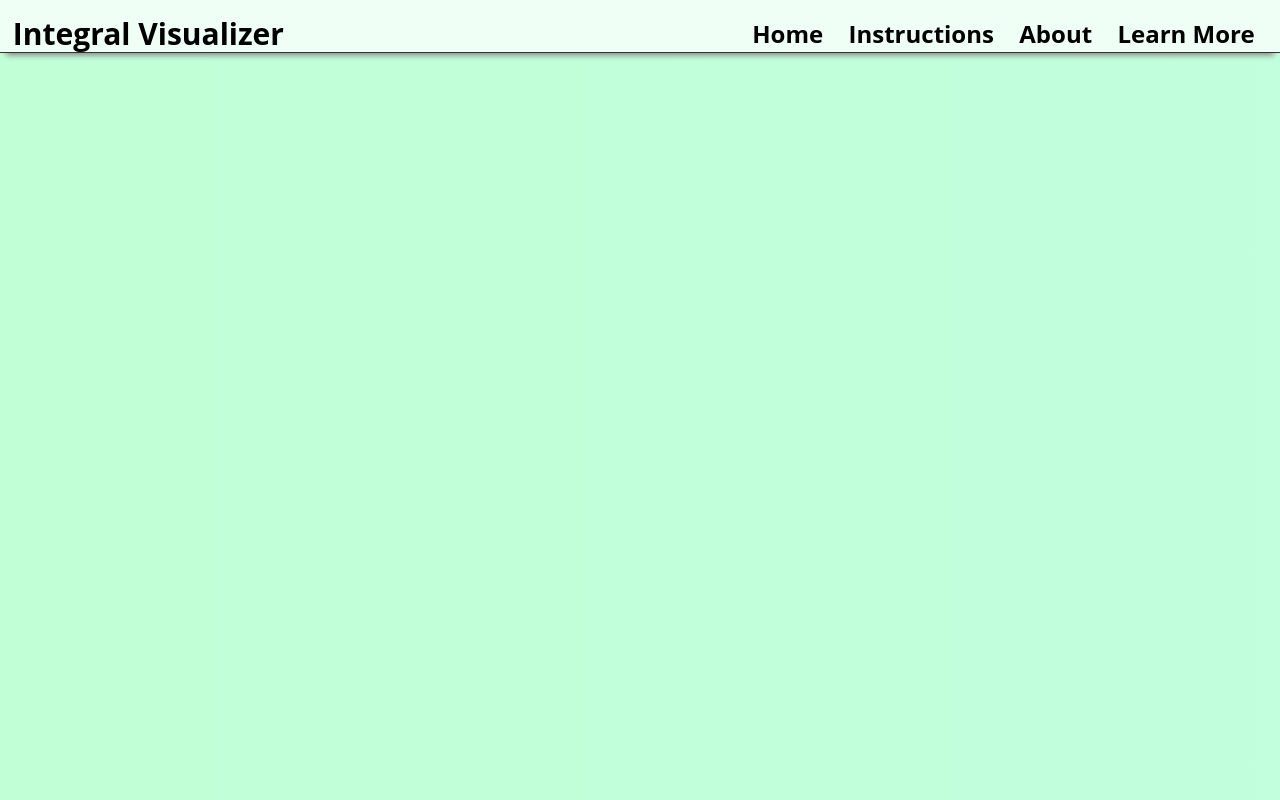
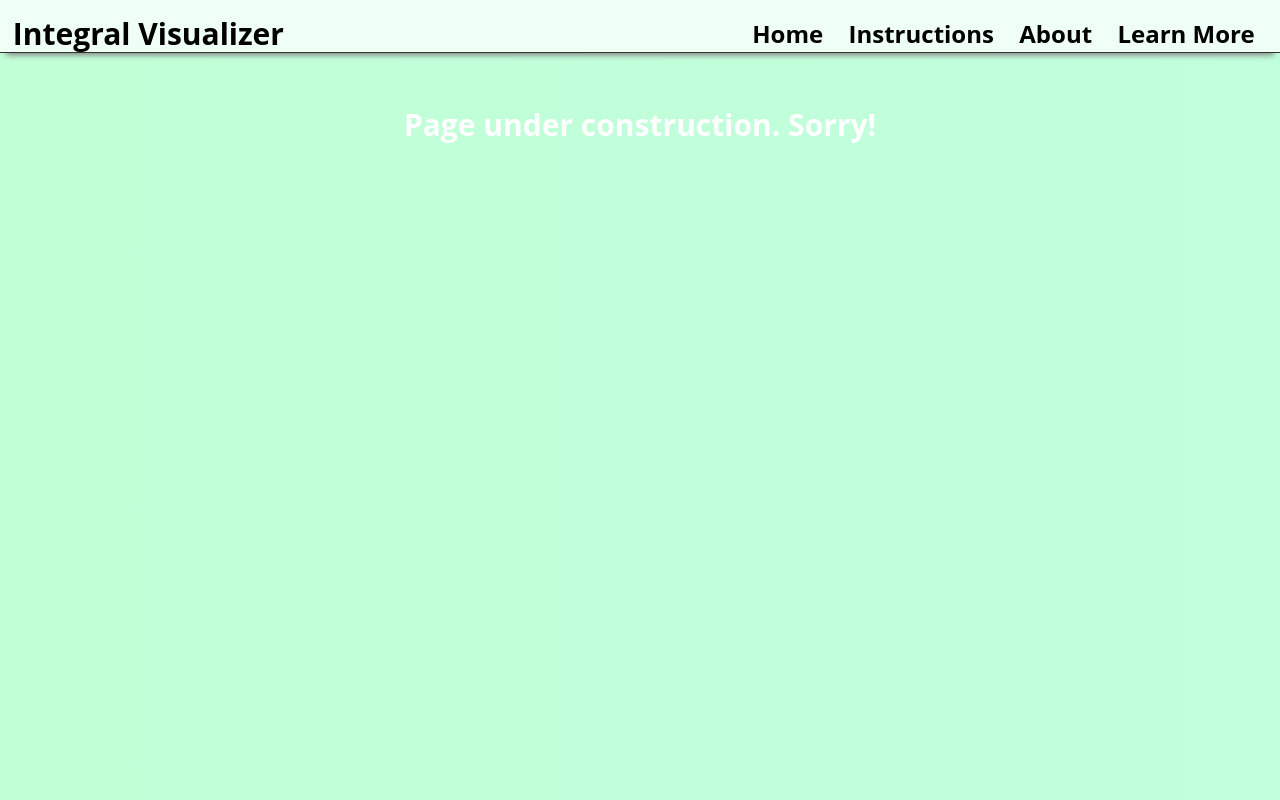
Before and after one commit to rilescode/integral-visualizer, a Django app: page /learnmore.html/ in a window 1280 px wide. Run offline with Django 3.2, Linux system fonts and the light colour scheme.

Commit message:
learnmore

```diff
--- a/src/products/templates/products/learnmore.html
+++ b/src/products/templates/products/learnmore.html
@@ -15,5 +15,8 @@
          <h2><a href="/instructions.html" style="margin: -1.25% 2% 0% 0%; float:right;" class="nav-links">Instructions</a></h2>
          <h2><a href="/" style="margin: -1.25% 2% 0% 0%; float:right;" class="nav-links">Home</a></h2>
       </div>
+      <div class="bios">
+        <strong><h1 style="color: white; text-outline: 1px; ">Page under construction. Sorry!</h1></strong>
+      </div>
   </body>
 </html>
```
